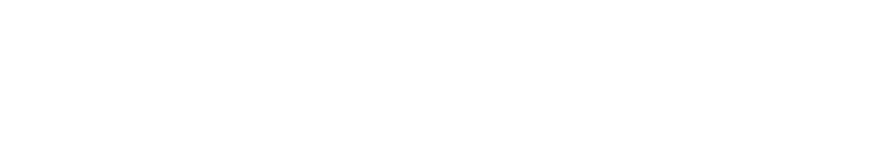
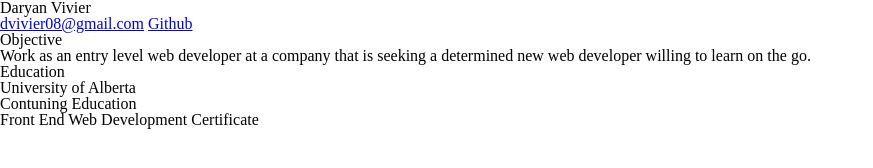
Before and after one commit to DaryanVivier/Resume-EXSM-3932, a plain HTML site: page Index.html in a window 1280 px wide. Shown: the whole page, without its empty margins (0-873 px from the left). Drawn offline with Linux system fonts and the light colour scheme.

Commit message:
have added some body content.

```diff
--- a/Index.html
+++ b/Index.html
@@ -4,12 +4,28 @@
         <meta charset= "utf-8">
         <meta name="author" content="Daryan Vivier">
         <meta name="description" content="A resume demo from class">
-        <title>Jon Doe Demo Resume</title>
+        <title>Daryan Resume</title>
 
         <link rel="stylesheet" href="styles/reset.css">
     </head>
 
     <body>
-
+        <header>
+            <h1>Daryan Vivier</h1>
+            <nav>
+                <a href="mailto: dvivier08@gmail.com?subject= Hello!">dvivier08@gmail.com</a>
+                <a href="https://github.com/DaryanVivier">Github</a>
+            </nav>
+        </header>
+        <section>
+            <h2>Objective</h2>
+            <p>Work as an entry level web developer at a company that is seeking a determined new web developer willing to learn on the go.</p>
+        </section>
+        <section>
+            <h2>Education</h2>
+            <h3>University of Alberta</h3>
+            <p>Contuning Education</p>
+            <p>Front End Web Development Certificate</p>
+        </section>
     </body>
 </html>
```
